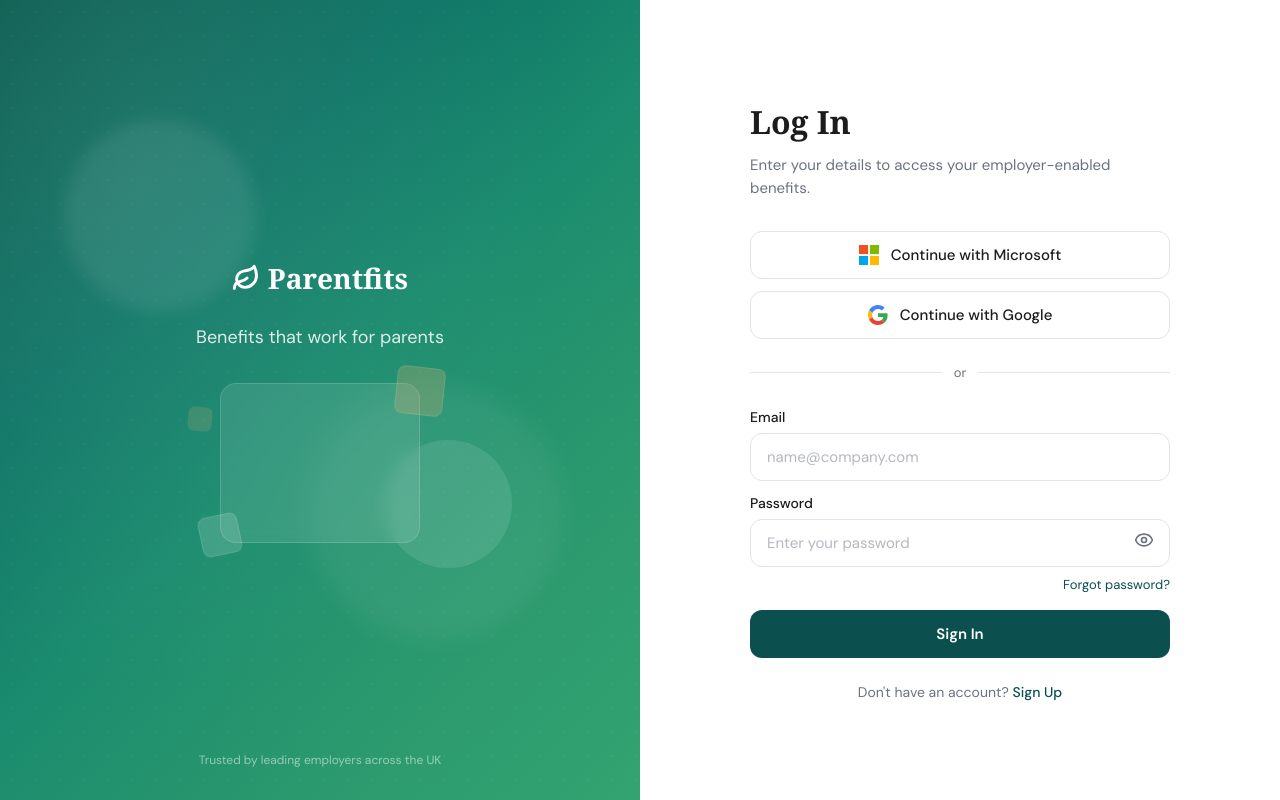
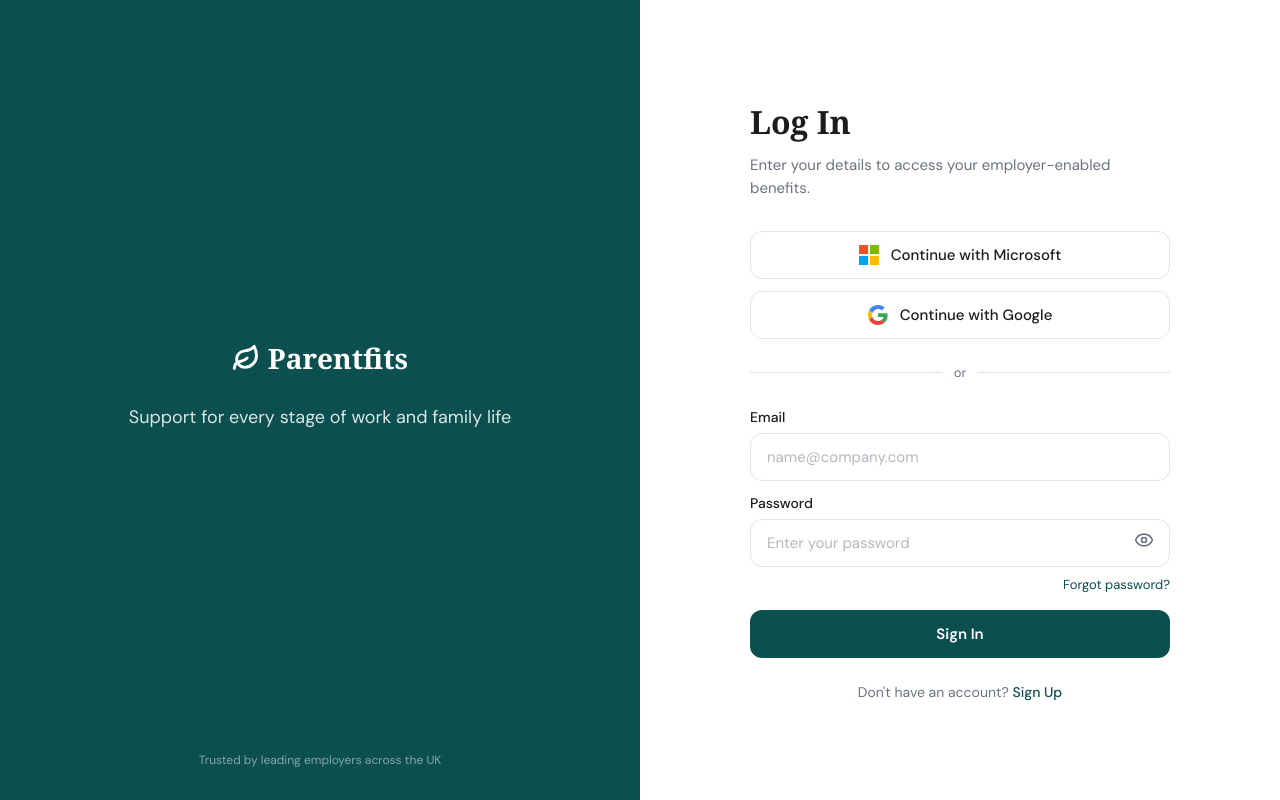
Before and after one commit to samaig-araviel/tester, a Next.js app: page /login in a window 1280 px wide. Built offline with nearby package versions, Linux system fonts and the light colour scheme.

Commit message:
update login page to match colour scheme

```diff
--- a/src/app/login/page.tsx
+++ b/src/app/login/page.tsx
@@ -48,32 +48,9 @@
       <div
         className="absolute inset-0"
         style={{
-          background: `
-            linear-gradient(135deg, #0A5C50 0%, #0E7566 30%, #1A8B6E 50%, #2D9B6E 80%, #34A572 100%)
-          `,
+            background: '#0B4F4F',
         }}
       />
-
-      {/* Radial glow overlays for depth */}
-      <div
-        className="absolute inset-0"
-        style={{
-          background:
-            "radial-gradient(ellipse at 20% 20%, rgba(255,255,255,0.08) 0%, transparent 60%)",
-        }}
-      />
-      <div
-        className="absolute inset-0"
-        style={{
-          background:
-            "radial-gradient(ellipse at 80% 80%, rgba(45,155,110,0.3) 0%, transparent 50%)",
-        }}
-      />
-
-      {/* Floating orbs */}
-      <div className="absolute top-[15%] left-[10%] w-48 h-48 rounded-full bg-white/[0.08] blur-sm" />
-      <div className="absolute bottom-[20%] right-[12%] w-64 h-64 rounded-full bg-white/[0.06] blur-md" />
-      <div className="absolute top-[55%] left-[60%] w-32 h-32 rounded-full bg-white/[0.1]" />
 
       {/* Dot grid overlay */}
       <div
@@ -97,37 +74,8 @@
 
         {/* Tagline */}
         <p className="font-body text-lg text-white/85 mb-8">
-          Benefits that work for parents
+            Support for every stage of work and family life
         </p>
-
-        {/* Glassmorphism illustration */}
-        <div className="relative w-[200px] h-[160px]">
-          {/* Main card */}
-          <div
-            className="absolute inset-0 rounded-2xl bg-white/10 backdrop-blur-sm border border-white/[0.15]"
-            style={{ animation: "float 6s ease-in-out infinite" }}
-          />
-
-          {/* Floating decorative elements */}
-          <div
-            className="absolute -top-4 -right-6 w-12 h-12 rounded-lg bg-accent/30 border border-white/10"
-            style={{
-              animation: "float-slow 5s ease-in-out infinite",
-              transform: "rotate(6deg)",
-            }}
-          />
-          <div
-            className="absolute -bottom-3 -left-5 w-10 h-10 rounded-lg bg-white/[0.15] border border-white/10"
-            style={{
-              animation: "float-reverse 7s ease-in-out infinite",
-              transform: "rotate(-12deg)",
-            }}
-          />
-          <div
-            className="absolute top-6 -left-8 w-6 h-6 rounded-md bg-accent/20"
-            style={{ animation: "float-slow 8s ease-in-out infinite" }}
-          />
-        </div>
       </div>
 
       {/* Bottom text */}
```
